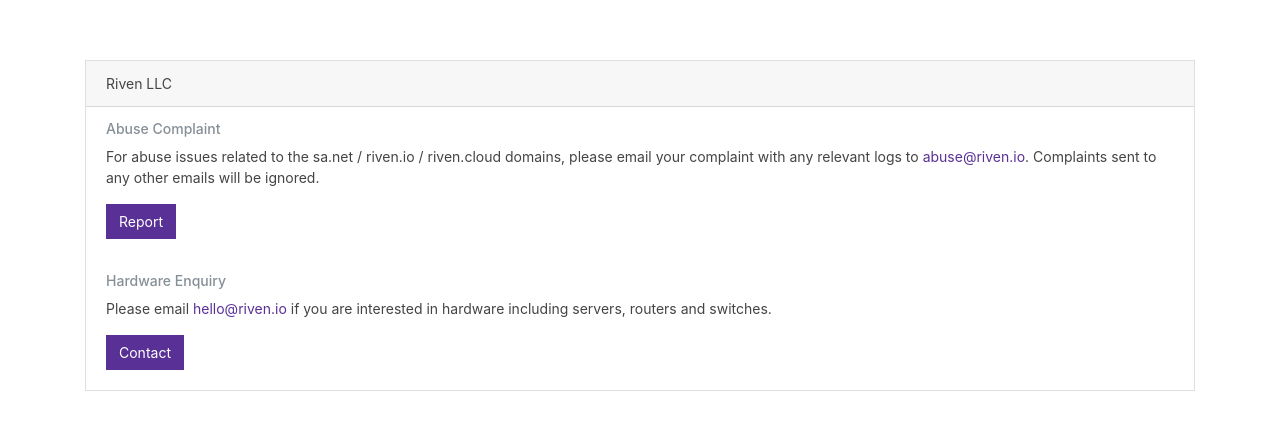
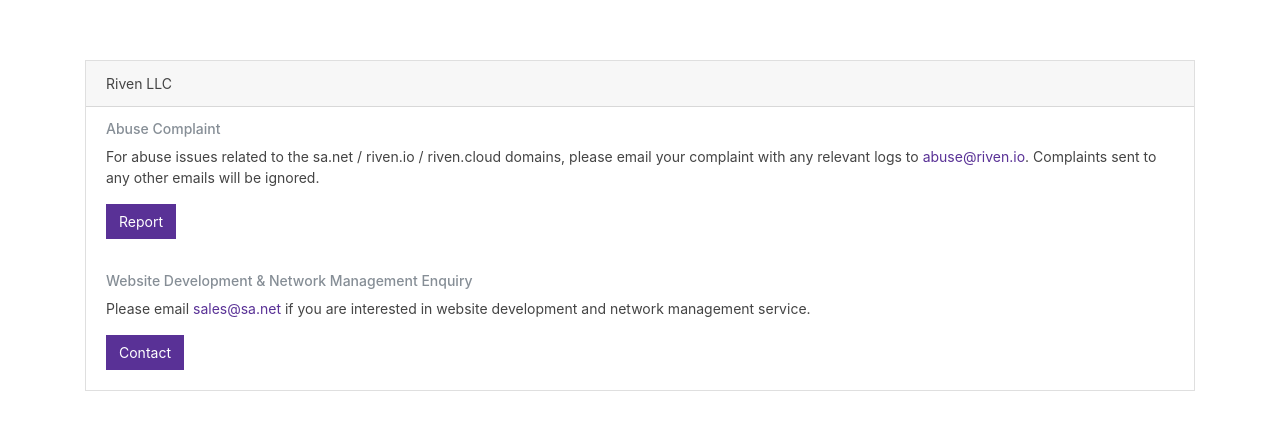
Before and after one commit to rivenio/riven.io, a plain HTML site: page index.html in a window 1280 px wide. Shown: the part 240-670 px from the top of the page. Drawn offline with nearby package versions, Linux system fonts and the light colour scheme.

Commit message:
Update index.html

```diff
--- a/index.html
+++ b/index.html
@@ -22,8 +22,8 @@ body {
 			<a href="https://sa.net/contact/" class="btn btn-primary">Report</a>
 		</div>
 		<div class="card-body">
-			<h6 class="card-subtitle mb-2 text-muted">Hardware Enquiry</h6>
-			<p class="card-text">Please email <a href="mailto:hello@riven.io">hello@riven.io</a> if you are interested in hardware including servers, routers and switches.</p>
+			<h6 class="card-subtitle mb-2 text-muted">Website Development & Network Management Enquiry</h6>
+			<p class="card-text">Please email <a href="mailto:sales@sa.net">sales@sa.net</a> if you are interested in website development and network management service.</p>
 			<a href="https://sa.net/contact/" class="btn btn-primary">Contact</a>
 		</div>
 		</div>
```
